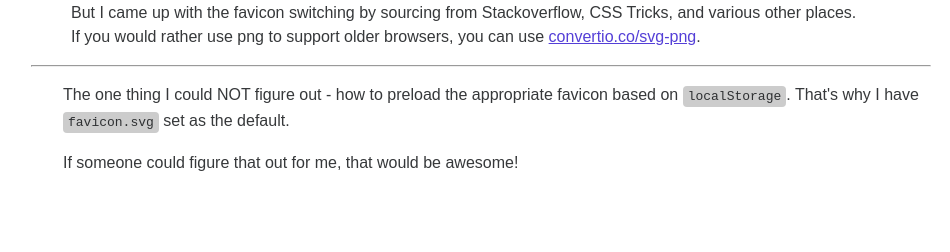
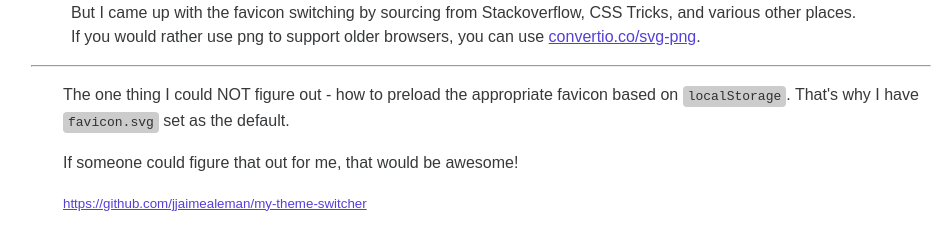
Before and after one commit to jjaimealeman/my-theme-switcher, a plain HTML site: page docs/index.html in a window 1280 px wide. Shown: the part 506-758 px from the top of the page, without its empty margins (159-1109 px from the left). Drawn offline with Linux system fonts and the light colour scheme.

Commit message:
~~ docs/index.html // link back to repo

```diff
--- a/docs/index.html
+++ b/docs/index.html
@@ -47,6 +47,7 @@
     <hr />
     <p>The one thing I could NOT figure out - how to preload the appropriate favicon based on <code>localStorage</code>. That's why I have <code>favicon.svg</code> set as the default.</p>
     <p>If someone could figure that out for me, that would be awesome!</p>
+    <p><small><a href="https://github.com/jjaimealeman/my-theme-switcher">https://github.com/jjaimealeman/my-theme-switcher</a></small></p>
     </div>
     <script src="scripts/app.js"></script>
 </body>
```
